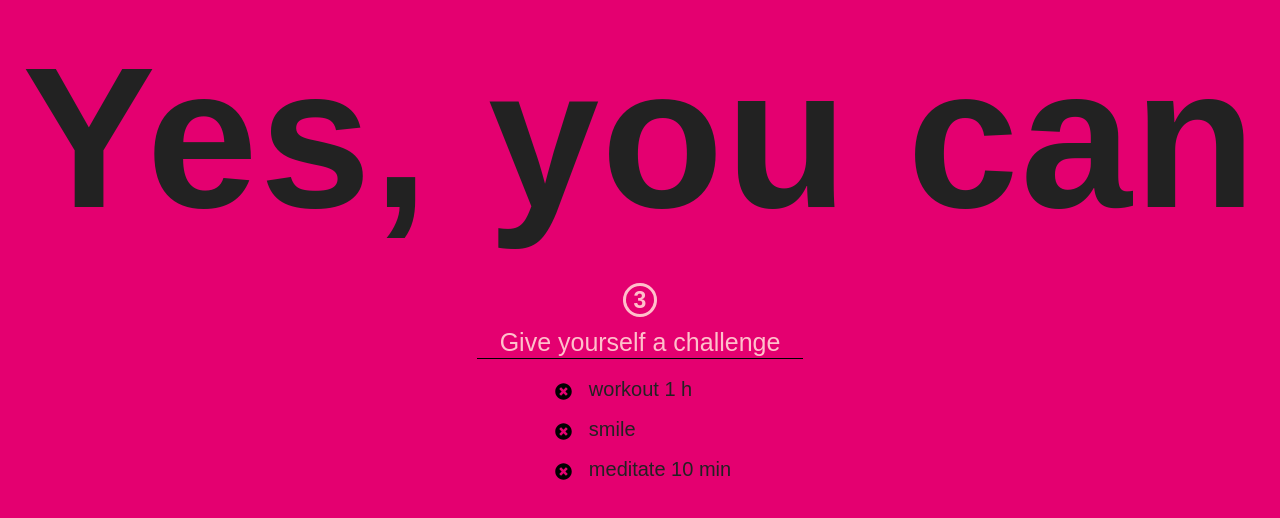
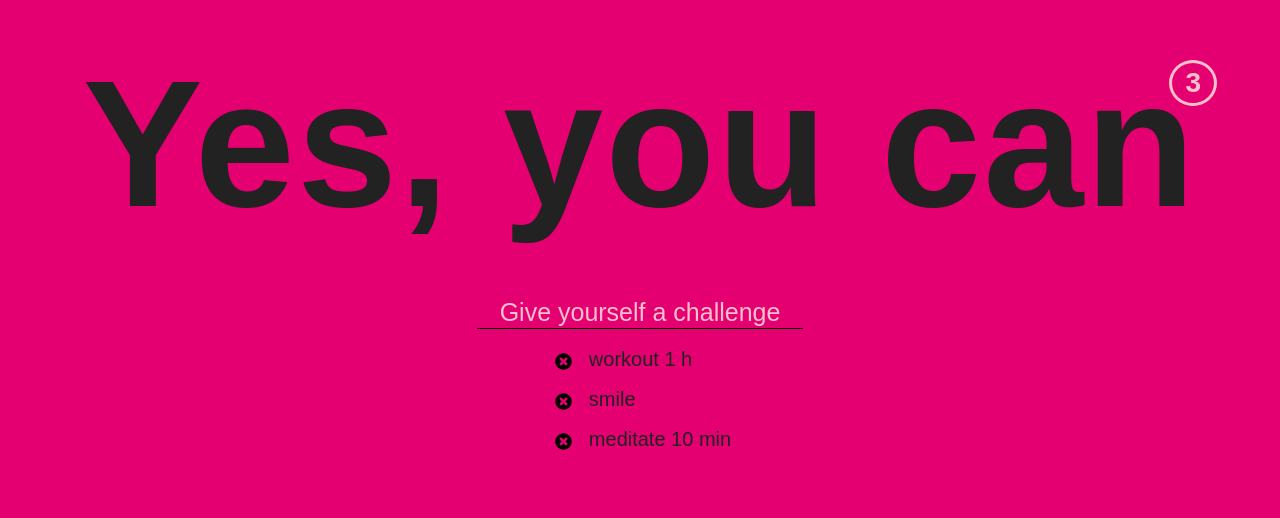
Before and after one commit to dobi01/Yes-you-can, a React app: page / in a window 1280 px wide. Shown: the part 206-724 px from the top of the page. Built offline with nearby package versions, Linux system fonts and the light colour scheme; a web font is replaced by a local one.

Commit message:
Add new placeholder when listLenght == 0 & add favicon

```diff
--- a/src/components/Title.css
+++ b/src/components/Title.css
@@ -1,26 +1,27 @@
 .title h1 {
   letter-spacing: 2px;
   font-family: 'Allerta Stencil', sans-serif;
-  font-size: 200px;
-  margin-bottom: 30px;
+  font-size: 180px;
+  margin-bottom: 50px;
   transition: transform 2s, color 2s;
+  position: relative;
 }
+
 .title span {
-  font-size: 23px;
+  font-size: 28px;
   font-weight: bold;
   border-radius: 50%;
   border: 3px solid pink;
-  width: 28px;
-  height: 28px;
+  width: 40px;
+  height: 40px;
   display: inline-block;
-  line-height: 28px;
+  line-height: 40px;
   margin-bottom: 10px;
-  transition: transform 2s;
+  padding-left: 2px;
   color: pink;
-}
-
-.title span:hover {
-  transform: scale(1.2,1.2);
+  position: absolute;
+  top: 20px;
+  right: -20px;
 }
 
 .title h1:hover {
--- a/src/components/Title.js
+++ b/src/components/Title.js
@@ -5,10 +5,11 @@ class Title extends React.Component {
   render() {
     return (
       <div className={style.title}>
-        <h1>Yes, you can</h1>
-        <span>
+        <h1>Yes, you can
+          <span>
            {this.props.listLength}
-        </span>
+          </span>
+        </h1>
       </div>
     );
   }
--- a/src/components/TodoForm.js
+++ b/src/components/TodoForm.js
@@ -26,12 +26,13 @@ class TodoForm extends React.Component {
     });
   }
   render() {
+    let listLength = this.props.listLength;
     return (
       <div>
         <form onSubmit = {event => this.onSubmit(event)}>
           <input
             type = "text"
-            placeholder = "Give yourself a challenge"
+            placeholder = {listLength === 0 ? 'Wow, you made it!' : 'Give yourself a challenge'}
             onChange = {event => this.onChange(event)}
             onKeyUp = {event => this.keyUp(event)}
             value = {this.state.newItem}/>
--- a/src/containers/App.js
+++ b/src/containers/App.js
@@ -46,7 +46,7 @@ class App extends React.Component {
     return (
       <div className = {style.TodoApp}>
         <Title listLength = {this.state.data.length}/>
-        <TodoForm addItem = {this.addTodo.bind(this)}/>
+        <TodoForm listLength = {this.state.data.length} addItem = {this.addTodo.bind(this)}/>
         <TodoList data = {this.state.data} removeItem = {this.removeTodo.bind(this)}/>
       </div>
     );
--- a/src/index.html
+++ b/src/index.html
@@ -3,6 +3,7 @@
 <head>
   <meta charset="UTF-8">
   <title>Yes, you can</title>
+  <link rel="icon" type="image/png" href="favicon.png">
   <script defer src="https://use.fontawesome.com/releases/v5.0.6/js/all.js"></script>
 </head>
 <body>
```
Also changed, not shown: src/favicon.png (added).
